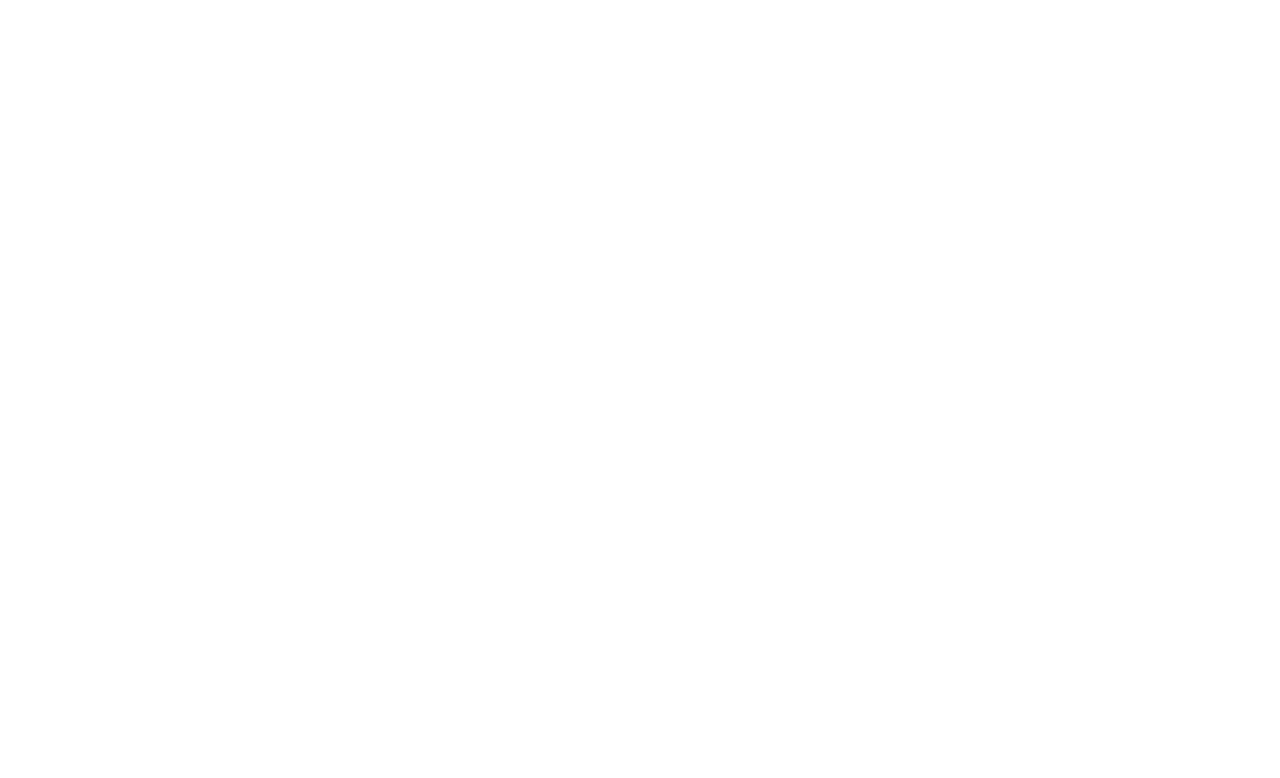
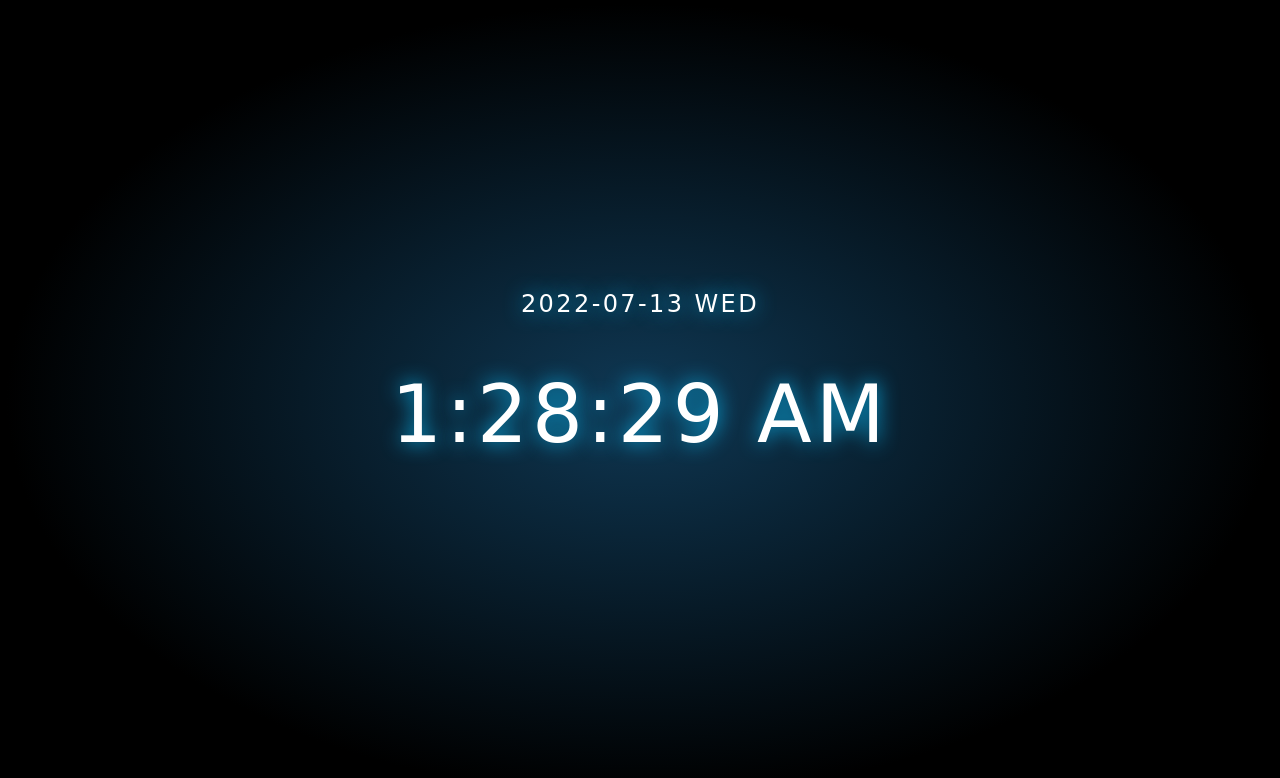
Before and after one commit to fernandomgp/relojdigital, a plain HTML site: page index.html in a window 1280 px wide. Drawn offline with Linux system fonts and the light colour scheme; a web font is replaced by a local one.

Commit message:
Agregado de javaScript

```diff
--- a/css/estilos.css
+++ b/css/estilos.css
@@ -1,3 +1,7 @@
+:root{
+    --black-light:#0f3854;
+    --white:#fff;
+}
 *{
     box-sizing: border-box;
     margin: 0px;
@@ -5,4 +9,33 @@
 }
 html{
     font-family: 'Edu TAS Beginner', cursive;
+    width: 100%;
+    height: 100vh;
+    background: var(--black-light);
+    background: radial-gradient(ellipse at center,var(--black-light) 0%,#000000 70% );
+    background-size: 100%;
 }
+p{
+    margin: 0px;
+    padding:  0px;
+}
+.reloj{
+    height: 100vh;
+    width: 100%;
+    color:var(--white);
+    text-align: center;
+    text-shadow: 0 0 20px rgba(10,175,230,1),0 0 20px rgba(10,175,230,0);
+    display: flex;
+    justify-content: center;
+    align-items: center;
+    flex-direction: column;
+}
+.tiempo{
+    letter-spacing: .05em;
+    font-size: 80px;
+    padding: 50px 0px;
+}
+.fecha{
+    letter-spacing: .1em;
+    font-size: 24px;
+}
--- a/index.html
+++ b/index.html
@@ -9,5 +9,14 @@
 </head>
 <body>
 
+    <div class="reloj">
+        <p class="fecha">
+
+        </p>
+        <p class="tiempo">
+
+        </p>
+    </div>
+    <script src="js/script.js"></script>
 </body>
 </html>
--- a/js/script.js
+++ b/js/script.js
@@ -0,0 +1,21 @@
+const tiempo = document.querySelector('.tiempo');
+const fecha = document.querySelector('.fecha');
+
+function digitalClock(){
+    let f = new Date(), dia = f.getDate(), mes = f.getMonth() + 1, año = f.getFullYear(), diaSemana = f.getDay();
+
+    dia = ('0'+ dia).slice(-2);
+    mes = ('0' + mes).slice(-2);
+
+    let semana = ['SUN', 'MON', 'TUE','WED','THU','FRI','SAT'];
+    let showSemana = (semana[diaSemana]);
+
+    let timeString = f.toLocaleTimeString();
+    tiempo.innerHTML = timeString;
+
+    fecha.innerHTML = `${año}-${mes}-${dia} ${showSemana}`
+}
+
+setInterval(()=>{
+    digitalClock();
+},1000);
```
